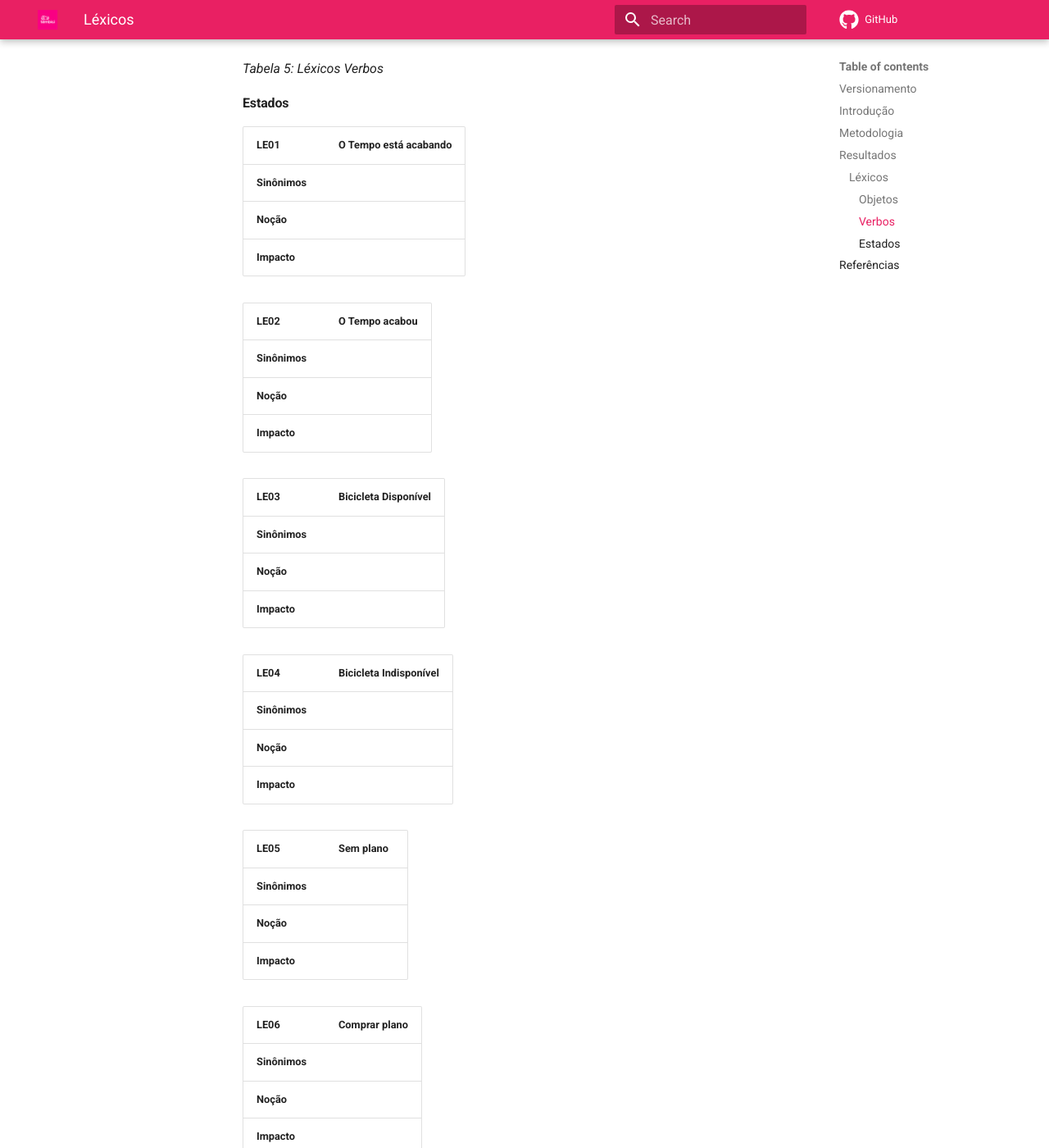
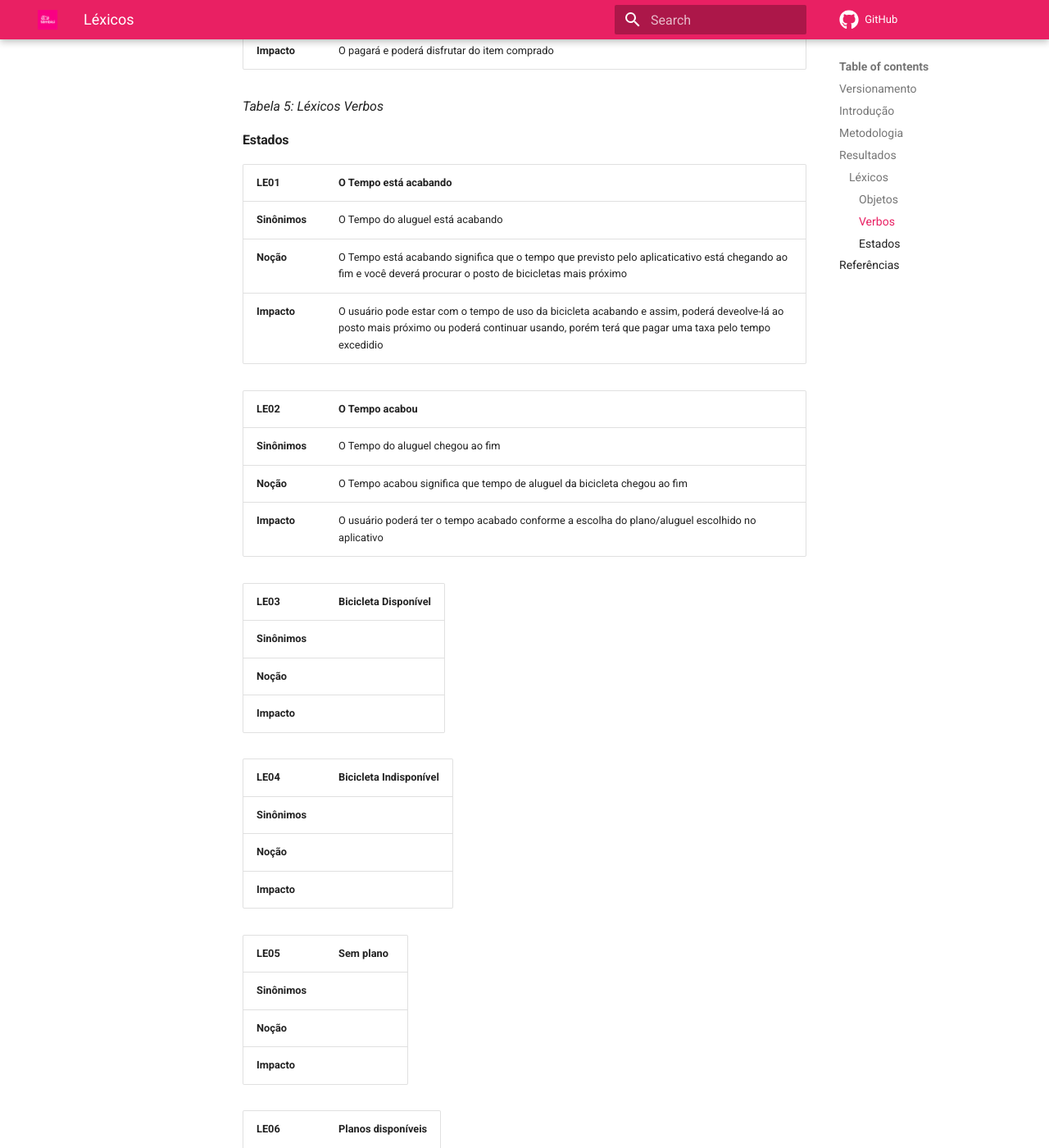
Before and after one commit to Requisitos-de-Software/2021.2-Tembici, an MkDocs documentation site: the page built from docs/modelagem/lexicos.md, in a window 1280 px wide and 1400 px high, scrolled down 7593 px. Shown: the whole window at 82% size. Built offline with MkDocs 1.6.1 and Material for MkDocs 9.7.7, drawn with Linux system fonts in a browser that asks for light colours; comment, search, counter and statistics services are not loaded; some of the changed text lies outside the part shown.

Commit message:
#33 -Adiçao de novos lexicos de estados

```diff
--- a/docs/modelagem/lexicos.md
+++ b/docs/modelagem/lexicos.md
@@ -8,6 +8,8 @@
 | 1.1 | 27/02 | Criação e Adição Lexicos Verbos | Luiz Henrique Fernandes |
 | 1.2 | 27/02 | Adição do léxicos Objetos | Paulo Henrique |
 | 1.3 | 28/02 | Adição introdução e referências | Luiz Henrique Fernandes |
+| 1.4 | 02/03 | Adição da tabela de estados | Paulo Henrique |
+
 
 
 *Tabela 1: Versionamento da modelagem*
@@ -208,15 +210,15 @@
 
 | LE01 | **O Tempo está acabando** |
 | ------ | ---- |
-| **Sinônimos** |  |
-| **Noção** | |
-| **Impacto**| |
+| **Sinônimos** | O Tempo do aluguel está acabando |
+| **Noção** | O Tempo está acabando significa que o tempo que previsto pelo aplicaticativo está chegando ao fim e você deverá procurar o posto de bicicletas mais próximo |
+| **Impacto**| O usuário pode estar com o tempo de uso da bicicleta acabando e assim, poderá deveolve-lá ao posto mais próximo ou poderá continuar usando, porém terá que pagar uma taxa pelo tempo excedidio |
 
 | LE02 | **O Tempo acabou** |
 | ------ | ---- |
-| **Sinônimos** |  |
-| **Noção** | |
-| **Impacto**| |
+| **Sinônimos** | O Tempo do aluguel chegou ao fim |
+| **Noção** | O Tempo acabou significa que tempo de aluguel da bicicleta chegou ao fim |
+| **Impacto**| O usuário poderá ter o tempo acabado conforme a escolha do plano/aluguel escolhido no aplicativo |
 
 | LE03 | **Bicicleta Disponível** |
 | ------ | ---- |
@@ -236,7 +238,7 @@
 | **Noção** | |
 | **Impacto**| |
 
-| LE06 | **Comprar plano** |
+| LE06 | **Planos disponíveis** |
 | ------ | ---- |
 | **Sinônimos** | |
 | **Noção** | |
```
